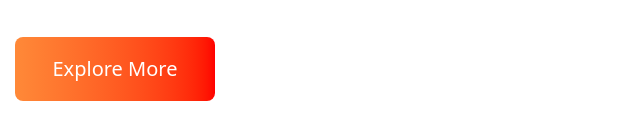
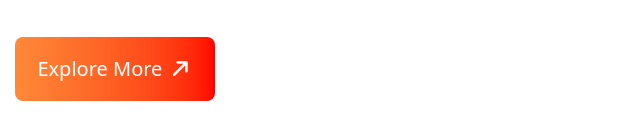
Before and after one commit to withshafiul/tea-houses-project, a plain HTML site: page index.html in a window 1280 px wide. Shown: the part 577-716 px from the top of the page, 0-640 px from the left. Drawn offline with nearby package versions, Linux system fonts and the light colour scheme.

Commit message:
addet to incone

```diff
--- a/index.html
+++ b/index.html
@@ -16,7 +16,7 @@
         <div class="div-left  ">
             <h1 class="text-[80px] font-bold">It's good <br> tea time at The <br>Tea House</h1>
             <p class="text-[18px] my-10 text-[#777777]">Tea and Botanical Solutions Supplier Give Optimumbr <br> Satisfaction To Your Taste Buds.</p>
-            <button class="text-[20px] w-[200px] h-[64px] bg-gradient-to-r from-[#FF8938] to-[#FF0000] text-white rounded-lg">Explore More</button>
+            <button class="text-[20px] w-[200px] h-[64px] bg-gradient-to-r from-[#FF8938] to-[#FF0000] text-white rounded-lg ">Explore More <span><i class="fa-solid fa-arrow-right -rotate-45"></i></span></button>
         </div>
         <div class="div-rigt  relative top-[100px]">
             <img src="./images/banner.png" alt="">
```
